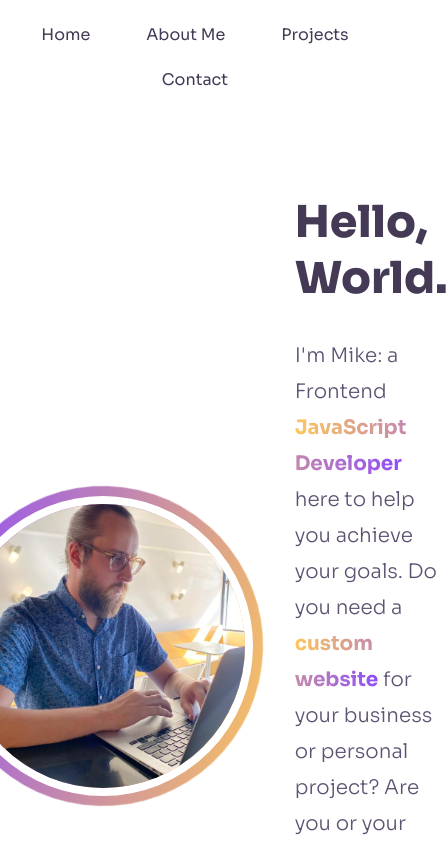
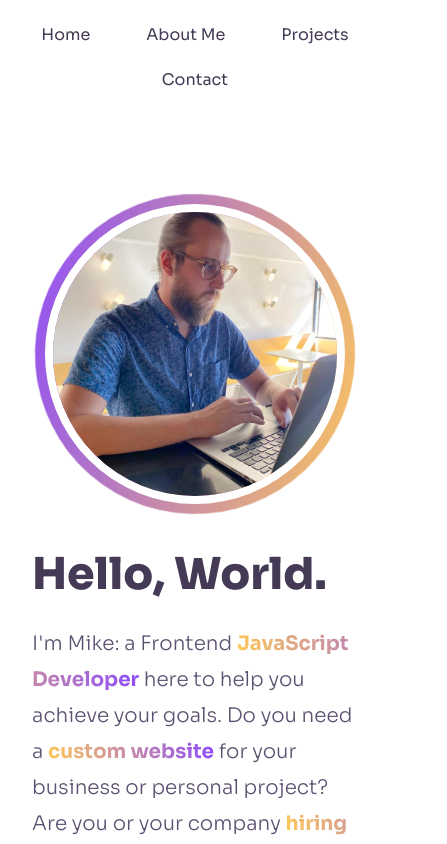
Before and after one commit to MikeKochendorfer/portfolio, a Next.js app: page / in a window 390 px wide. Shown: the top 844 px of the page, 447 px wide, since content can reach past the window. Built offline with nearby package versions, Linux system fonts and the light colour scheme.

Commit message:
style: mobile responsive intro card

```diff
--- a/styles/IntroCardStyles.module.css
+++ b/styles/IntroCardStyles.module.css
@@ -3,6 +3,10 @@
   grid-template-columns: 1fr auto;
   align-items: center;
   max-width: 785px;
+}
+
+.container h1 {
+  margin-bottom: -.5rem;
 }
 
 .content {
@@ -22,3 +26,15 @@
 .callToAction button {
   flex-grow: 1;
 }
+
+@media (max-width: 850px) {
+  .container {
+    display: flex;
+    flex-direction: column;
+  }
+
+  .content {
+    padding: 2rem;
+    max-width: 650px;
+  }
+}
```
